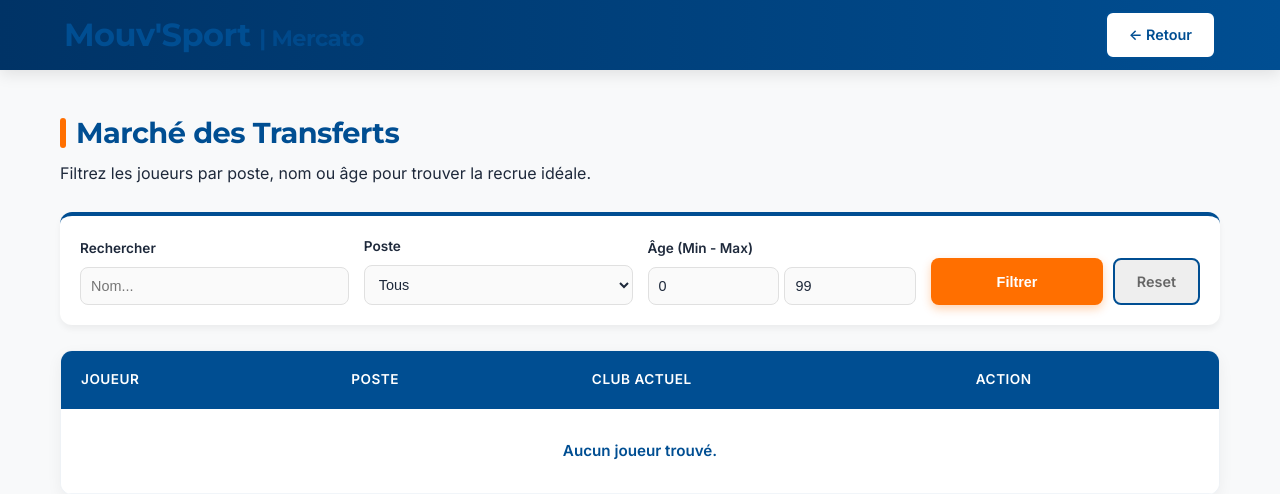
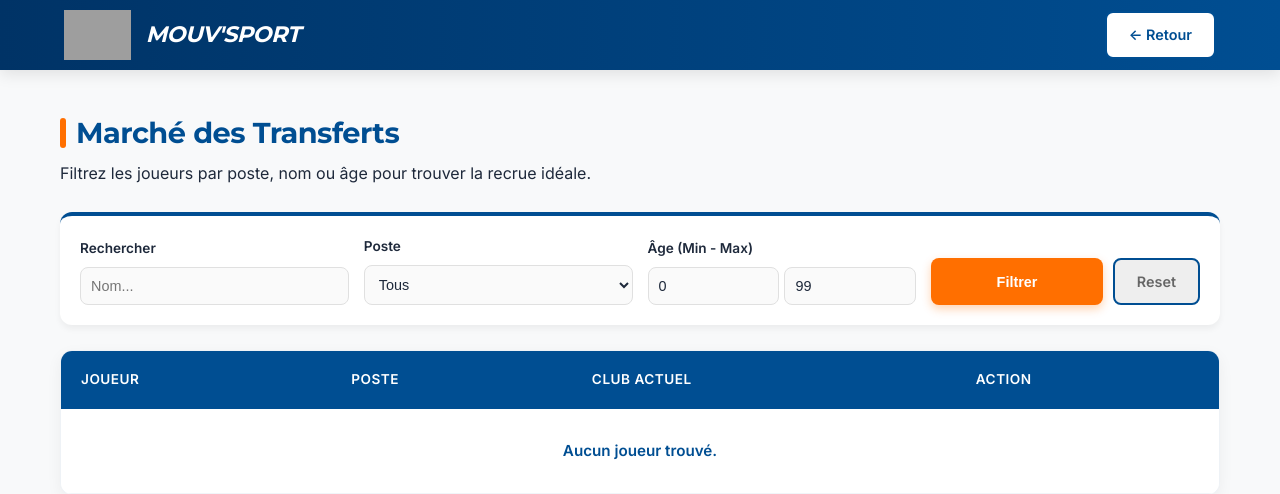
Before and after one commit to Elijxh972/sae-mouv-sport, a FastAPI app: page /mercato in a window 1280 px wide. Shown: the top 494 px of the page. Run offline with FastAPI, Linux system fonts and the light colour scheme; data that the repository does not hold is empty; some libraries are stand-ins or nearby versions; grey boxes are pictures that could not be loaded.

Commit message:
Header uniforme avec logo sur toutes les pages

```diff
--- a/templates/club_dashboard.html
+++ b/templates/club_dashboard.html
@@ -15,8 +15,9 @@
 
     <header class="navbar">
         <div class="brand">
-            <a href="/" style="color: white; font-size: 1.2rem; font-weight: bold; text-decoration: none;">
-                Mouv'Sport <span style="font-size:0.7em; opacity:0.8; font-weight:normal;">| Espace Club</span>
+            <a href="/" class="brand-link">
+                <img src="{{ url_for('static', path='img/logo.png') }}" alt="Logo Mouv'Sport" class="logo-img">
+                <h1>Mouv'Sport</h1>
             </a>
         </div>
         <div style="display: flex; align-items: center; gap: 15px;">
--- a/templates/faire_offre.html
+++ b/templates/faire_offre.html
@@ -10,8 +10,9 @@
 <body>
     <header class="navbar">
         <div class="brand">
-            <a href="/" style="color: white; font-size: 1.2rem; font-weight: bold; text-decoration: none;">
-                Mouv'Sport <span style="font-size:0.7em; opacity:0.8; font-weight:normal;">| Proposition de Transfert</span>
+            <a href="/" class="brand-link">
+                <img src="{{ url_for('static', path='img/logo.png') }}" alt="Logo Mouv'Sport" class="logo-img">
+                <h1>Mouv'Sport</h1>
             </a>
         </div>
         <a href="/mercato" class="btn btn-secondary">← Retour Mercato</a>
--- a/templates/mercato.html
+++ b/templates/mercato.html
@@ -14,9 +14,10 @@
 </head>
 <body>
     <header class="navbar">
-        <div class="brand-link">
-            <a href="/" style="text-decoration:none; color:white;">
-                <h1>Mouv'Sport <span style="font-size:0.7em; opacity:0.8; font-weight:normal;">| Mercato</span></h1>
+        <div class="brand">
+            <a href="/" class="brand-link">
+                <img src="{{ url_for('static', path='img/logo.png') }}" alt="Logo Mouv'Sport" class="logo-img">
+                <h1>Mouv'Sport</h1>
             </a>
         </div>
         <a href="/club" class="btn btn-secondary">← Retour</a>
```
